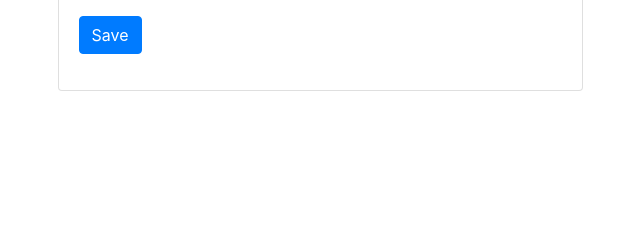
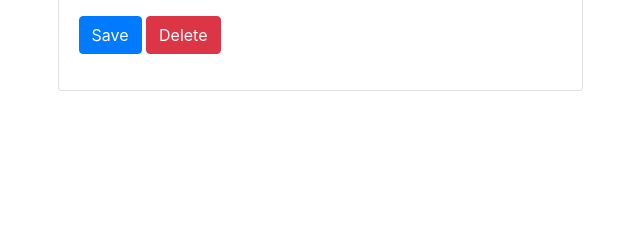
Before and after one commit to Octowl/NFBlog, a Django app: template articles/templates/update_person.html in a window 1280 px wide. Shown: the part 495-735 px from the top of the page, without its empty margins (320-960 px from the left). Run offline with Django 3.2, Linux system fonts and the light colour scheme; the template is opened without the code that fills it: values that come from a table or form of the project are taken from there, others are empty; parts of the project's set-up code (start-up, migrations or seed data) failed here and were passed over; some libraries are stand-ins or nearby versions.

Commit message:
Add delete button to edit page

```diff
--- a/articles/templates/add_person.html
+++ b/articles/templates/add_person.html
@@ -11,6 +11,7 @@
             {% csrf_token %}
             {{form|crispy}}
             <input class="btn btn-primary" type="submit" name="" value="{% block button_text %}Add Person{% endblock %}">
+            {% block delete_button %}{% endblock %}
           </form>
         </div>
       </div>
--- a/articles/templates/update_person.html
+++ b/articles/templates/update_person.html
@@ -3,3 +3,6 @@
 {% block card_header %}Edit {{person.name}}{% endblock %}</h4>
 {% block form_action %}{% url 'update_person' person.slug %}{% endblock %}
 {% block button_text %}Save{% endblock %}
+{% block delete_button %}
+  <a class="btn btn-danger" href="{% url 'delete_person' person.id %}">Delete</a>
+{% endblock %}
--- a/articles/views.py
+++ b/articles/views.py
@@ -57,6 +57,11 @@ def update_person(request, person_slug):
         return render(request, "update_person.html", context)
 
 
+def delete_person(request, person_id):
+    Person.objects.get(id=person_id).delete()
+    return redirect("people")
+
+
 def team(request, team_slug):
     _team = get_object_or_404(Team, slug=team_slug)
 
```
